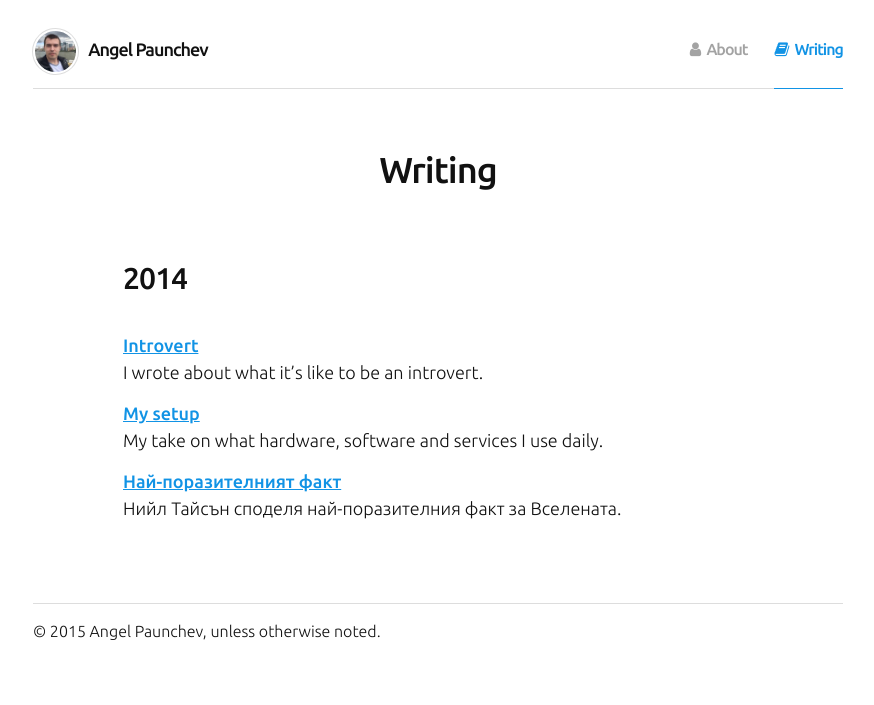
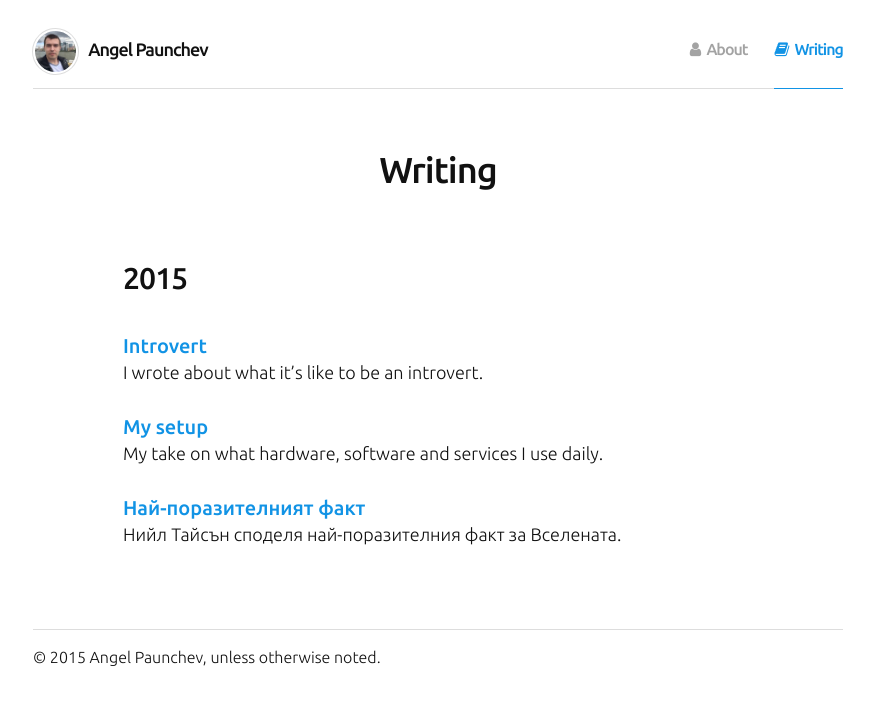
Before and after one commit to apaunchev/paunchev.com, a Jekyll site: the page built from writing.html, in a window 1280 px wide. Shown: the top 705 px of the page, without its empty margins (202-1076 px from the left). Built offline with Jekyll 4.4.1, drawn with Linux system fonts in a browser that asks for light colours; nearby versions of some CDN libraries.

Commit message:
Update Writing layout and tweak styles

```diff
--- a/_includes/post-list-items.html
+++ /dev/null
@@ -1,4 +0,0 @@
-<li class="c-list__item">
-    <h4 class="c-list__title"><a href="{{ post.url }}">{{ post.title }}</a></h4>
-    {% if post.description %}<p class="c-list__meta">{{ post.description}}</p>{% endif %}
-</li>
--- a/css/_base.type.scss
+++ b/css/_base.type.scss
@@ -160,7 +160,7 @@ blockquote {
  */
 a {
     @include font-weight(medium);
-    text-decoration: underline;
+    text-decoration: none;
     color: $color-links;
     transition: all .1s ease-in-out;
 
--- a/css/style.scss
+++ b/css/style.scss
@@ -52,7 +52,7 @@ $inuit-base-line-height: 27px;
 $inuit-heading-size-1: 36px;
 $inuit-heading-size-2: 30px;
 $inuit-heading-size-3: 24px;
-$inuit-heading-size-4: $inuit-base-font-size;
+$inuit-heading-size-4: 20px;
 @import "../bower_components/inuit-headings/base.headings";
 
 @import "base.type";
--- a/writing.html
+++ b/writing.html
@@ -2,21 +2,26 @@
 layout: page
 title: Writing
 permalink: /writing/
-description: "I write about software, technology and life."
+description: "I write about software, technology, and the human condition."
 ---
-<ul class="c-list">
+<h2>{{ site.time | date: '%Y' }}</h2>
 {% for post in site.posts %}
     {% unless post.next %}
-            <h2>{{ post.date | date: '%Y' }}</h2>
+        <ol class="c-list">
     {% else %}
         {% capture year %}{{ post.date | date: '%Y' }}{% endcapture %}
         {% capture nyear %}{{ post.next.date | date: '%Y' }}{% endcapture %}
 
         {% if year != nyear %}
+            </ol>
             <h2>{{ post.date | date: '%Y' }}</h2>
+            <ol class="c-list">
         {% endif %}
     {% endunless %}
 
-        {% include post-list-items.html %}
+    <li class="c-list__item">
+        <h4 class="c-list__title"><a href="{{ post.url }}">{{ post.title }}</a></h4>
+        {% if post.description %}<p class="c-list__meta">{{ post.description}}</p>{% endif %}
+    </li>
 {% endfor %}
-</ul>
+</ol>
```
Also changed, not shown: css/_components.page-content.scss (+2 -6 lines), css/style.min.css. Lines whose indentation alone changed are shown as unchanged.
